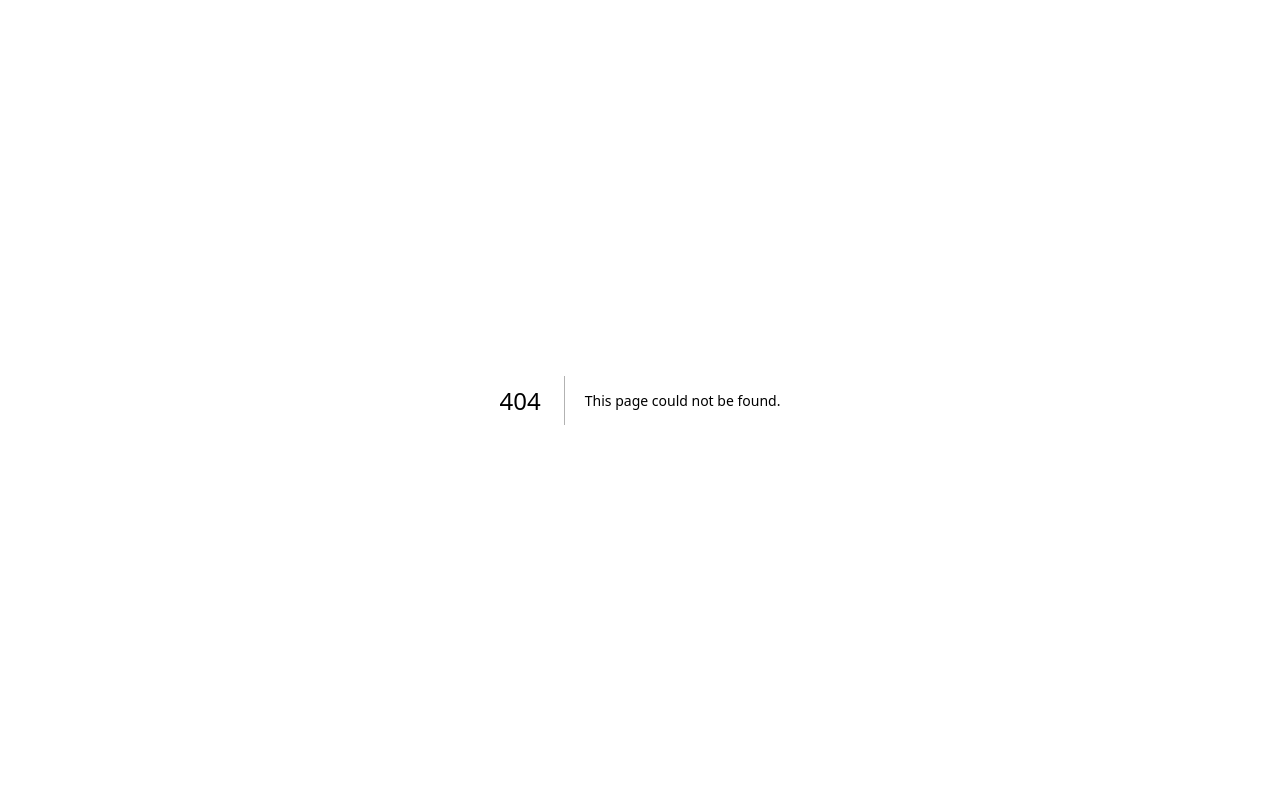
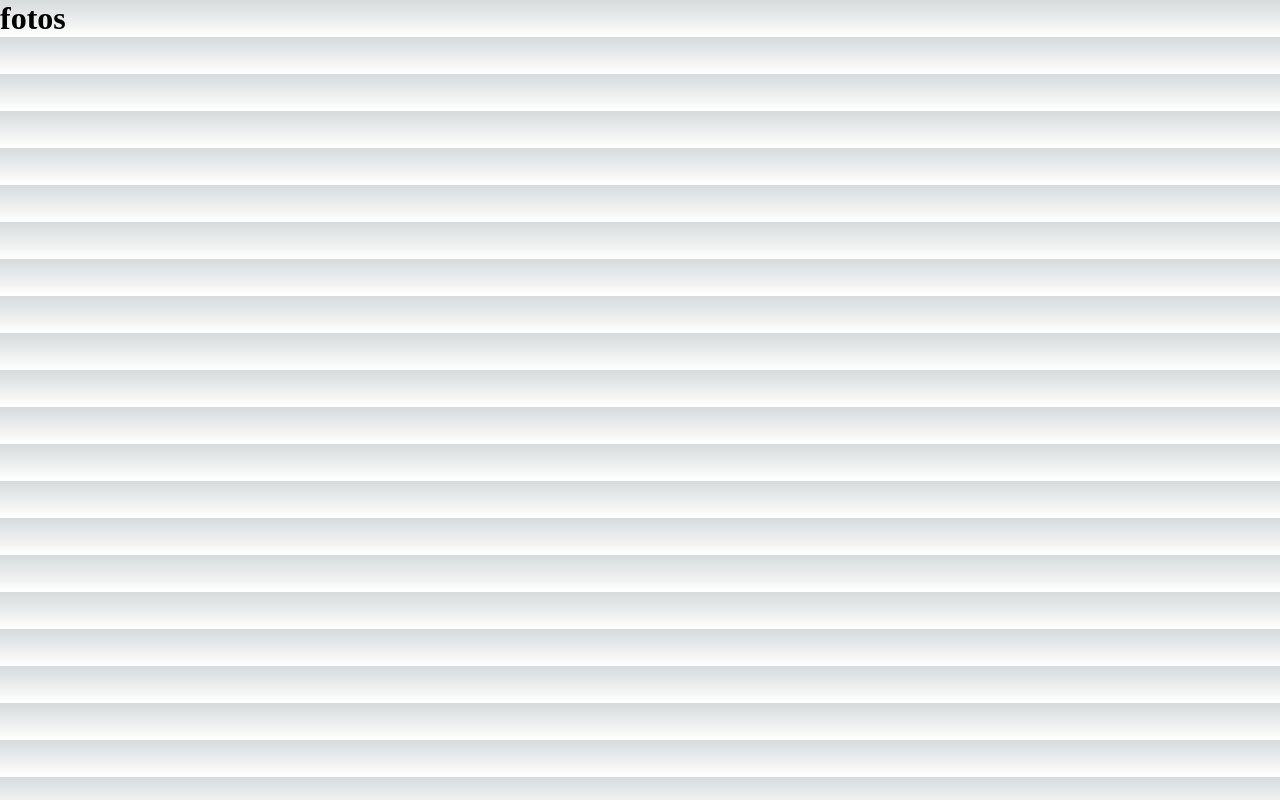
Before and after one commit to Moncayo1329/Blog-N-ka-Magazine, a Next.js app: page /fotos in a window 1280 px wide. Before the commit this address had no page. Built offline with nearby package versions, Linux system fonts and the light colour scheme.

Commit message:
pages for the interface

```diff
--- /dev/null
+++ b/pages/fotos.js
@@ -0,0 +1,5 @@
+function fotos() {
+    return <h1>fotos</h1>
+}
+
+export default fotos
--- /dev/null
+++ b/pages/viajes.js
@@ -0,0 +1,5 @@
+function blog() {
+    return <h1>blog</h1>
+}
+
+export default blog
```
